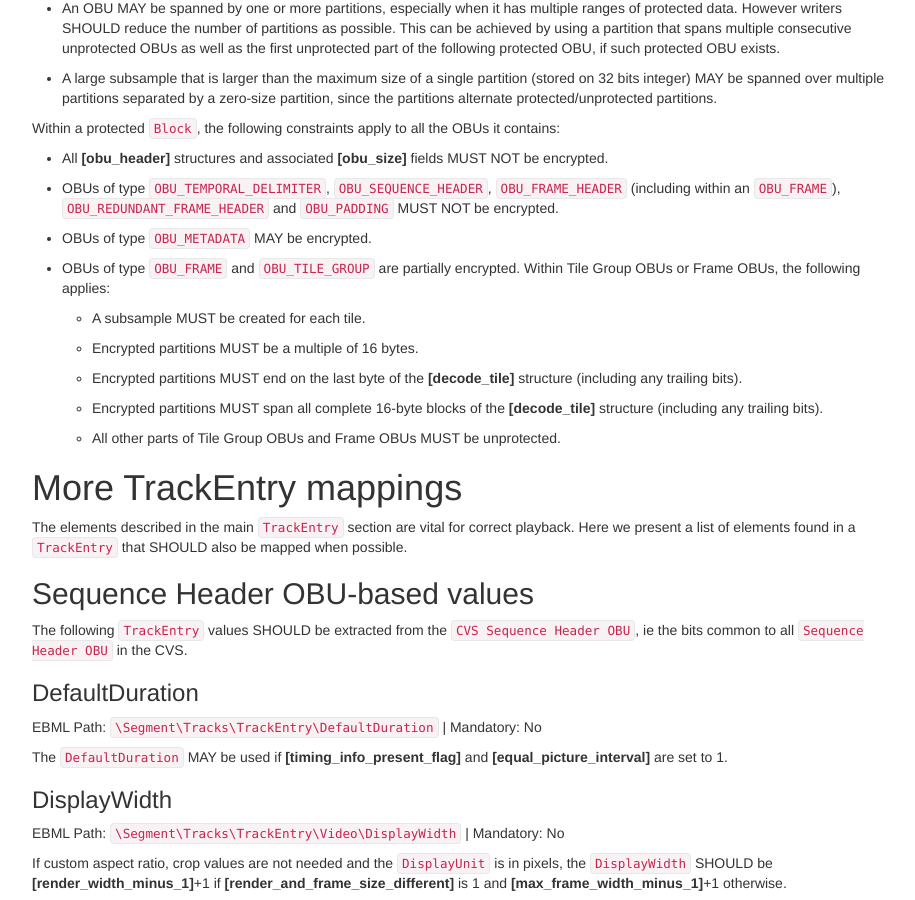
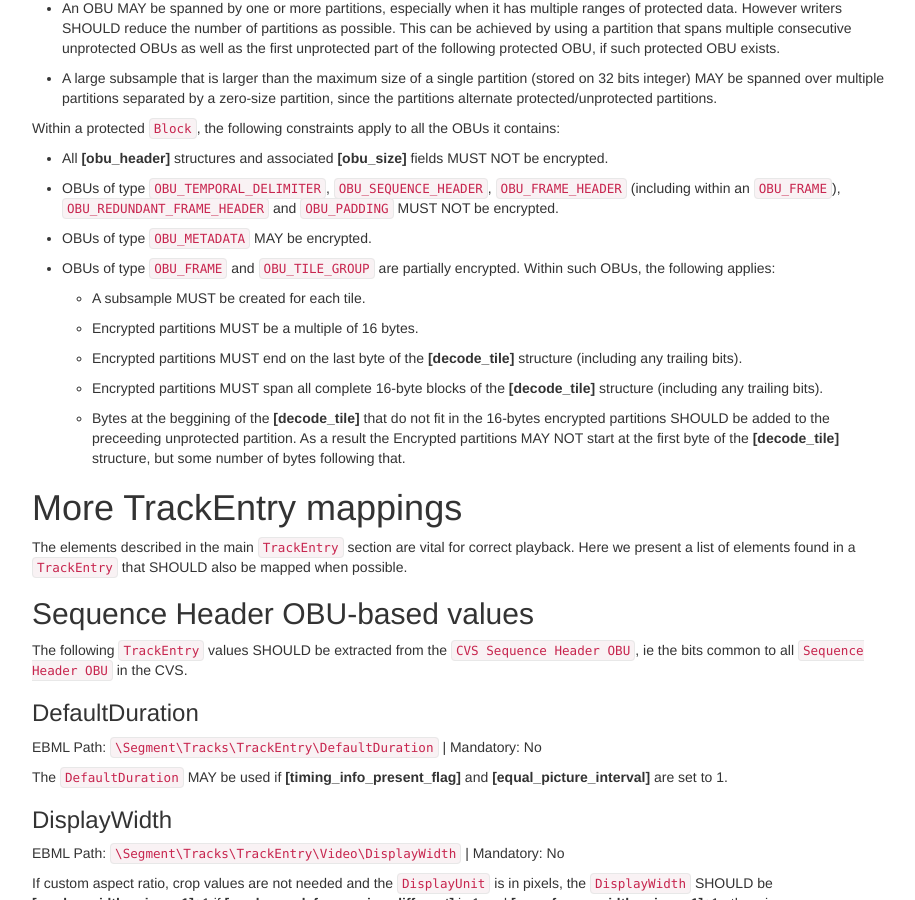
Before and after one commit to ietf-wg-cellar/matroska-specification, a Jekyll site: the page built from codec/av1.md, in a window 1280 px wide and 900 px high, scrolled down 3876 px. Shown: the whole window, without its empty margins (273-1188 px from the left). Built offline with Jekyll 4.4.1, drawn with Linux system fonts in a browser that asks for light colours; our own code applies the rules of GitHub Pages for plain Markdown files.

Commit message:
av1: define what parts are not encrypted in Frame/TileGroup OBUs
Basically anything outside of the symbol decoder that wraps the [decode_tile]
and that including the trailing bits.

```diff
--- a/codec/av1.md
+++ b/codec/av1.md
@@ -162,7 +162,7 @@
 
 * OBUs of type `OBU_METADATA` MAY be encrypted.
 
-* OBUs of type `OBU_FRAME` and `OBU_TILE_GROUP` are partially encrypted. Within Tile Group OBUs or Frame OBUs, the following applies:
+* OBUs of type `OBU_FRAME` and `OBU_TILE_GROUP` are partially encrypted. Within such OBUs, the following applies:
 
     * A subsample MUST be created for each tile.
 
@@ -172,7 +172,7 @@
 
     * Encrypted partitions MUST span all complete 16-byte blocks of the __[decode_tile]__ structure (including any trailing bits).
 
-    * All other parts of Tile Group OBUs and Frame OBUs MUST be unprotected.
+    * Bytes at the beggining of the __[decode_tile]__ that do not fit in the 16-bytes encrypted partitions SHOULD be added to the preceeding unprotected partition. As a result the Encrypted partitions MAY NOT start at the first byte of the __[decode_tile]__ structure, but some number of bytes following that.
 
 
 # More TrackEntry mappings
```
